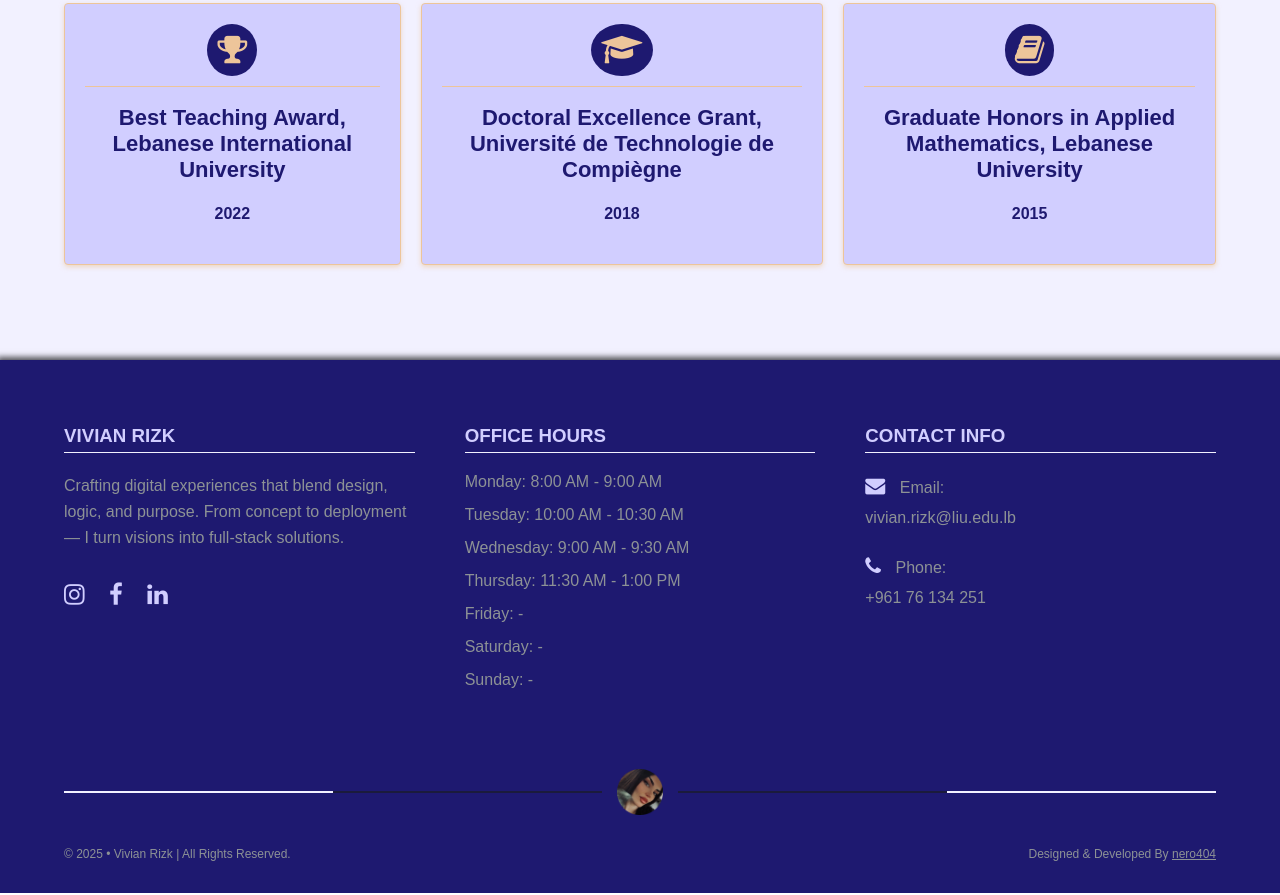
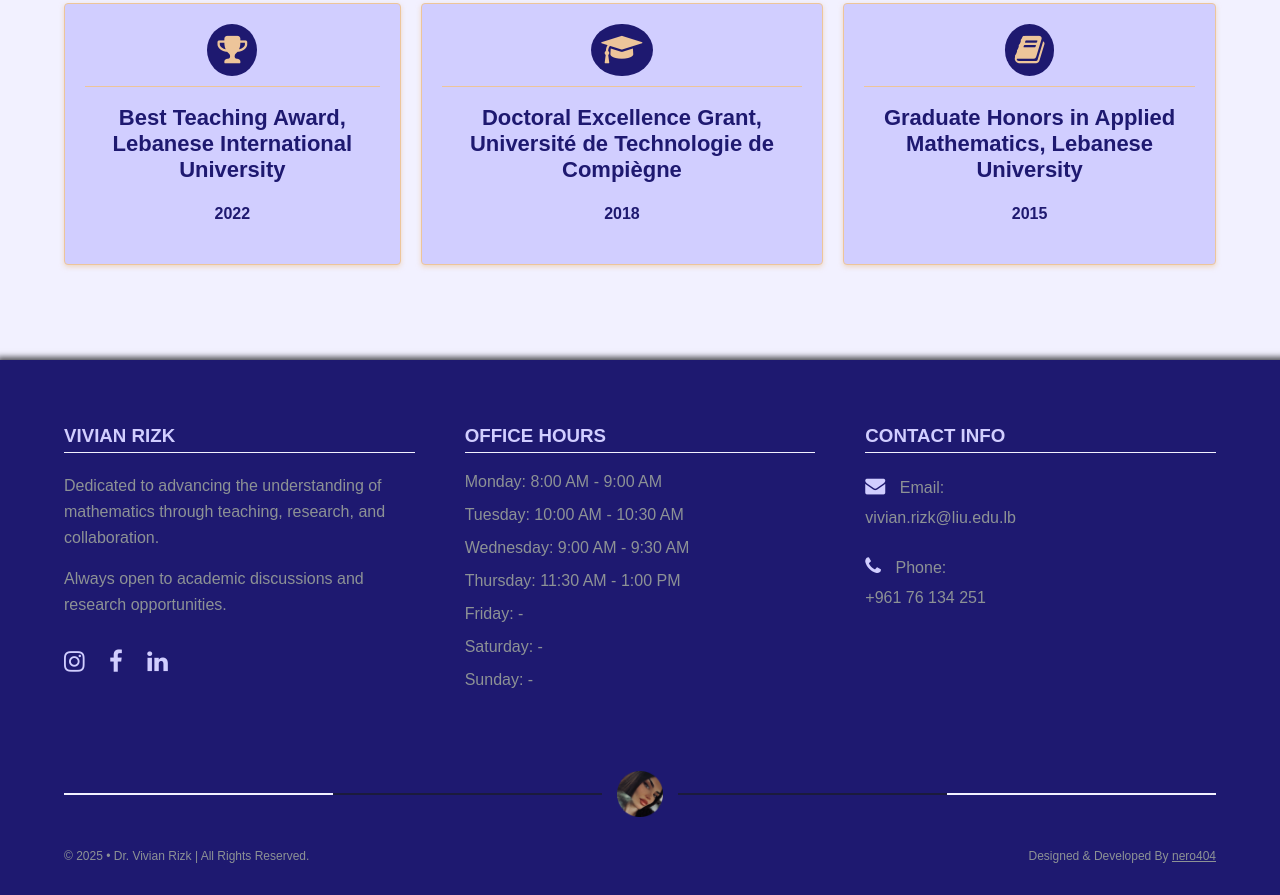
Before and after one commit to nero404-dev/Vivian-Rizk, a plain HTML site: page index.html in a window 1280 px wide. Shown: the part 6455-7350 px from the top of the page. Drawn offline with Linux system fonts and the light colour scheme.

Commit message:
Update footer content and author name in index.html

```diff
--- a/index.html
+++ b/index.html
@@ -527,7 +527,8 @@
                     <div class="row row-2">
                         <div class="col col-1">
                             <h3>Vivian Rizk</h3>
-                            <p>Crafting digital experiences that blend design, logic, and purpose. From concept to deployment — I turn visions into full-stack solutions.</p>
+                            <p>Dedicated to advancing the understanding of mathematics through teaching, research, and collaboration.</p>
+                            <p>Always open to academic discussions and research opportunities.</p>
                             <div class="social-media">
                                 <a href="https://www.instagram.com/vivian_rizik/"><i class="fa fa-instagram" aria-hidden="true"></i></a>
                                 <a href="https://www.facebook.com/vivian.rizik.37/"><i class="fa fa-facebook" aria-hidden="true"></i></a>
@@ -557,7 +558,7 @@
                     </div>
                     <div class="row row-3">
                         <div class="col col-1">
-                            <p>&copy; 2025 • Vivian Rizk | All Rights Reserved.</p>
+                            <p>&copy; 2025 • Dr. Vivian Rizk | All Rights Reserved.</p>
                         </div>
                         <div class="col col-2">
                             <p>Designed & Developed By <a href="https://nero404-dev.github.io/nero404-portfolio/">nero404</a></p>
```
